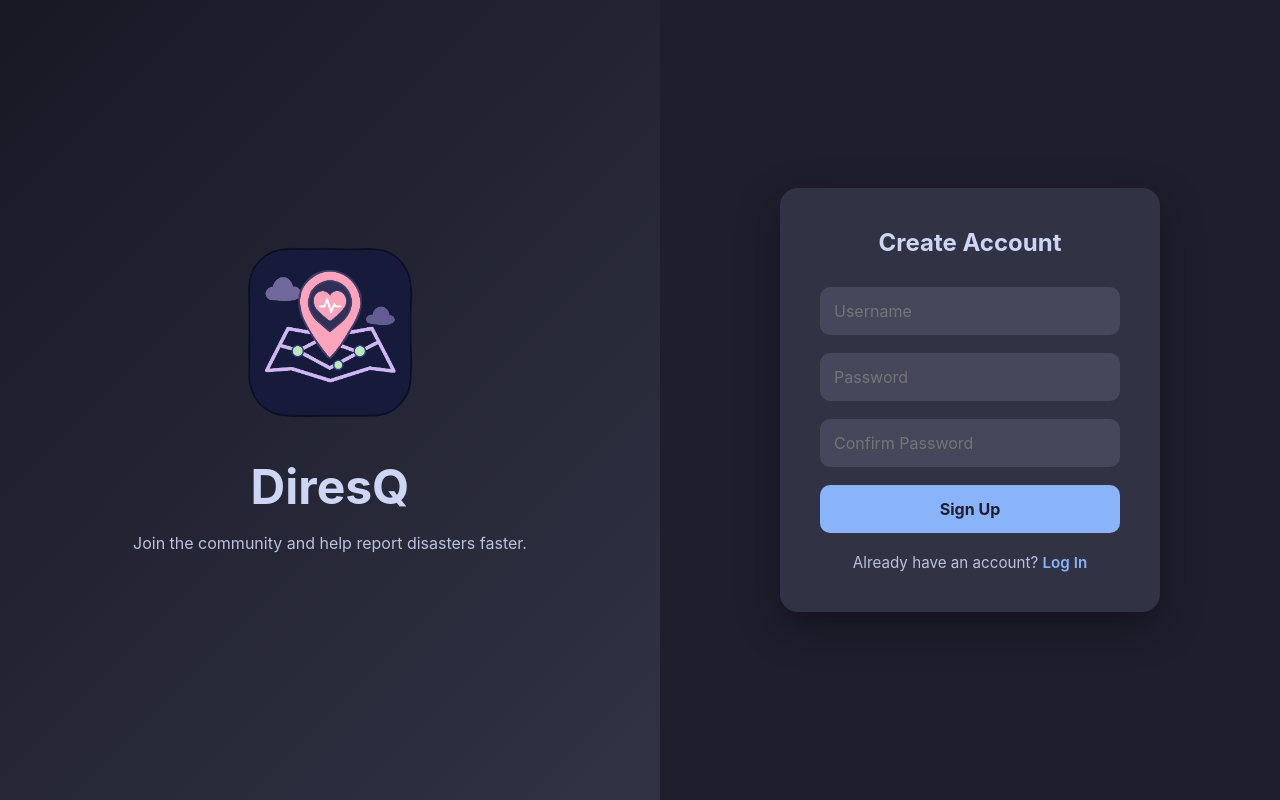
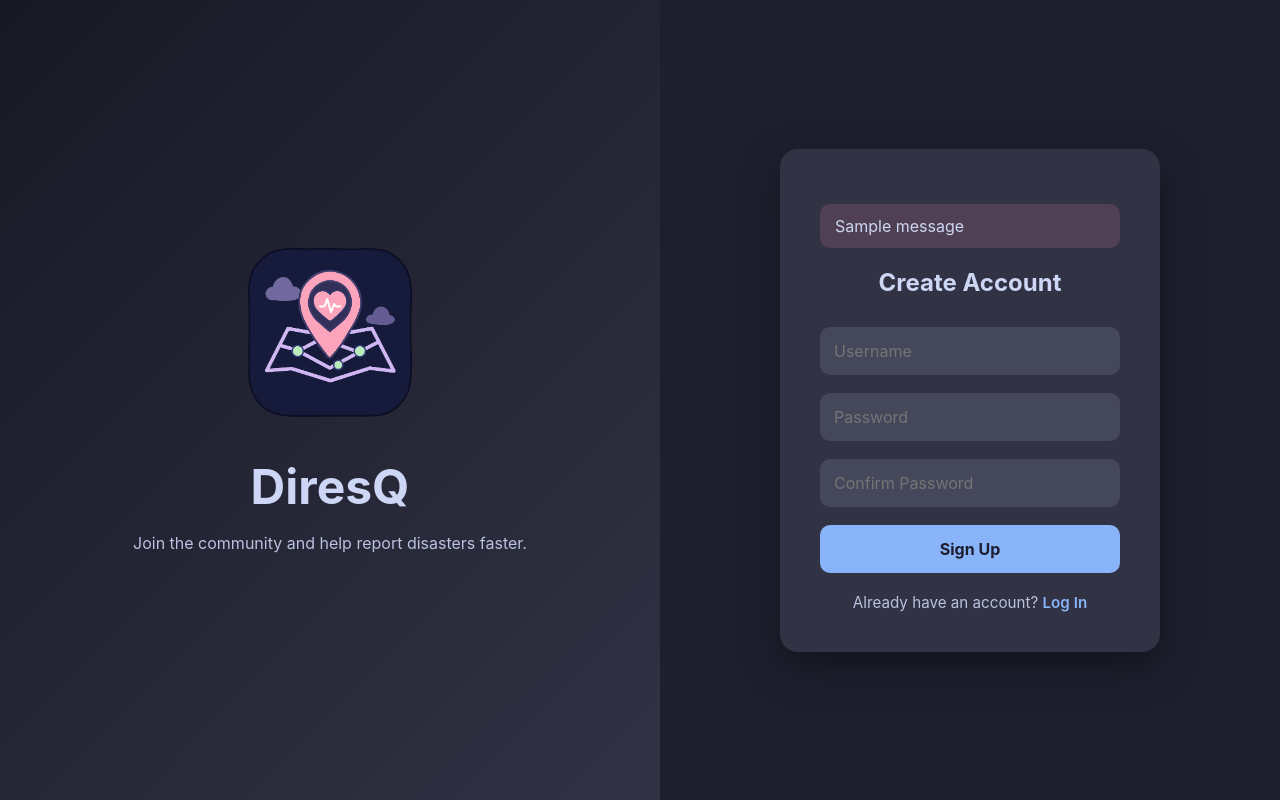
Before and after one commit to Londopy/DiresQ, a Flask app: page /signup in a window 1280 px wide. Run offline with Flask 3, Linux system fonts and the light colour scheme; one stand-in notice (Sample message) is shown.

Commit message:
Add flash message to sign up

```diff
--- a/static/styles/signup.css
+++ b/static/styles/signup.css
@@ -245,3 +245,49 @@ body{
     text-decoration:underline;
 
 }
+
+.flashes{
+
+    list-style:none;
+
+    margin:15px 0 20px;
+
+    padding:0;
+
+}
+
+.flashes li{
+
+    background:rgba(243,139,168,.15);
+
+    border-left:4px solid var(--red);
+
+    color:var(--text);
+
+    padding:12px 15px;
+
+    border-radius:10px;
+
+    margin-bottom:10px;
+
+    animation:fadeIn .2s ease;
+
+}
+
+@keyframes fadeIn{
+
+    from{
+
+        opacity:0;
+        transform:translateY(-5px);
+
+    }
+
+    to{
+
+        opacity:1;
+        transform:translateY(0);
+
+    }
+
+}
--- a/templates/signup.html
+++ b/templates/signup.html
@@ -24,6 +24,16 @@
     <div class="right-panel">
 
         <form action="/signup" method="POST" class="login-card">
+
+            {% with messages = get_flashed_messages() %}
+            {% if messages %}
+            <ul class="flashes">
+                {% for message in messages %}
+                <li>{{ message }}</li>
+                {% endfor %}
+            </ul>
+            {% endif %}
+            {% endwith %}
 
             <h2>Create Account</h2>
 
```
